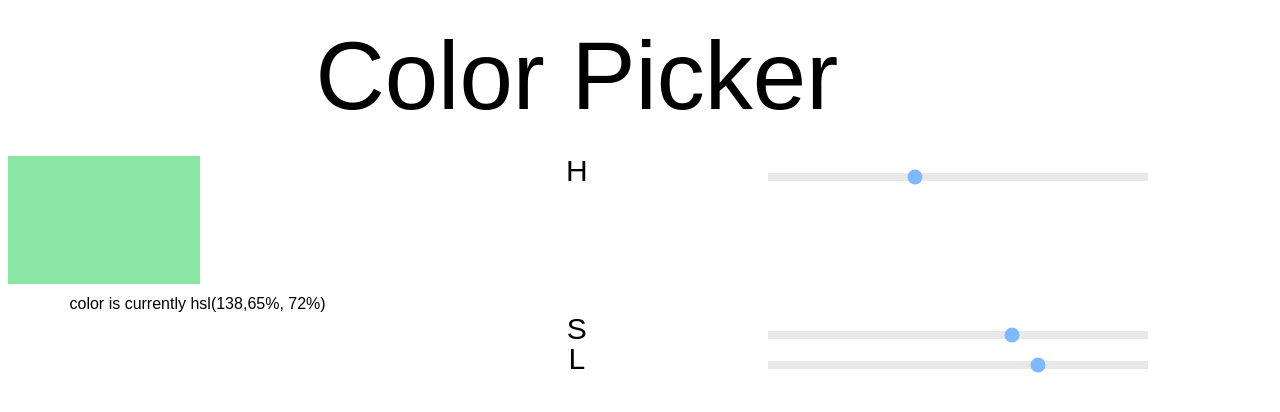
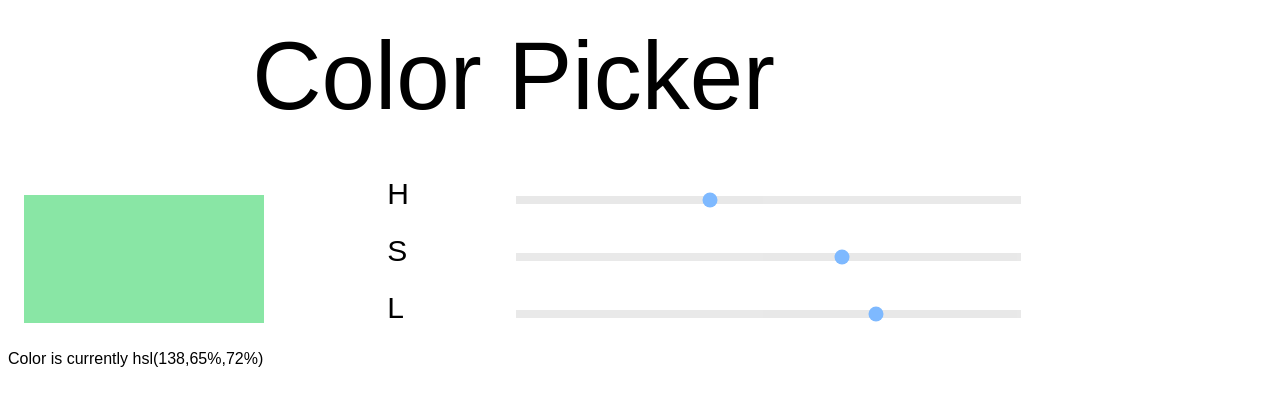
Before and after one commit to natpag/colorpicker, a React (Create React App) app: page / in a window 1280 px wide. Shown: the top 412 px of the page. Built offline with nearby package versions, Linux system fonts and the light colour scheme.

Commit message:
everythingbutTheButton

```diff
--- a/src/App.js
+++ b/src/App.js
@@ -1,5 +1,4 @@
 import React, { Component } from 'react'
-import HelloWorld from './components/HelloWorld'
 
 class App extends Component {
   state = {
@@ -24,6 +23,7 @@ class App extends Component {
       light: e.target.value,
     })
   }
+
   render() {
     const newColor = `hsl(${this.state.hue}, ${this.state.saturation}%, ${this.state.light}%)`
     console.log(newColor)
@@ -37,7 +37,7 @@ class App extends Component {
               style={{ backgroundColor: newColor }}
             ></div>
             <text>
-              color is currently hsl({this.state.hue},{this.state.saturation}%,{' '}
+              Color is currently hsl({this.state.hue},{this.state.saturation}%,
               {this.state.light}%)
             </text>
           </div>
--- a/src/index.css
+++ b/src/index.css
@@ -13,13 +13,12 @@ body {
 
 .grid-container {
   display: grid;
-  grid-template-columns: 30% 30% 30%;
-  grid-template-rows: auto;
+  grid-template-columns: 30% 10% 40%;
+  grid-template-rows: 40% 15% 15% 15%;
   padding: 10px;
 }
 
 div.grid-container {
-  text-align: center;
   padding: 20px 0;
   font-size: 30px;
 }
@@ -28,6 +27,7 @@ div.grid-container {
   grid-column: 1 / span 3;
   font-size: 6rem;
   margin-bottom: 2rem;
+  text-align: center;
 }
 
 .property {
@@ -49,13 +49,15 @@ div.grid-container {
 }
 
 .color-box {
-  width: 12rem;
+  width: 15rem;
   height: 8rem;
   grid-column: 1;
   grid-row: 1;
   background-color: #ccc;
+  margin: 1rem;
 }
 
 text {
   font-size: 1rem;
+  font-weight: lighter;
 }
```
